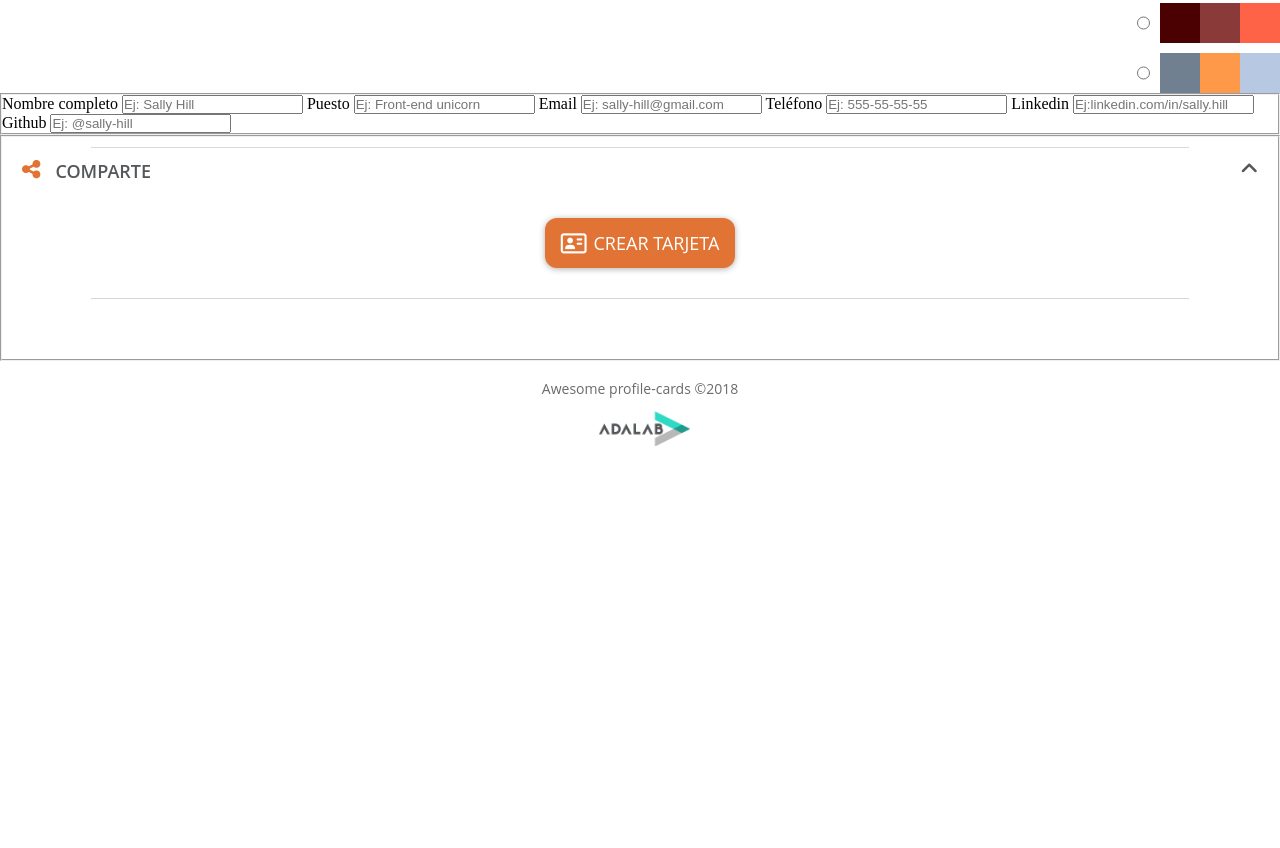
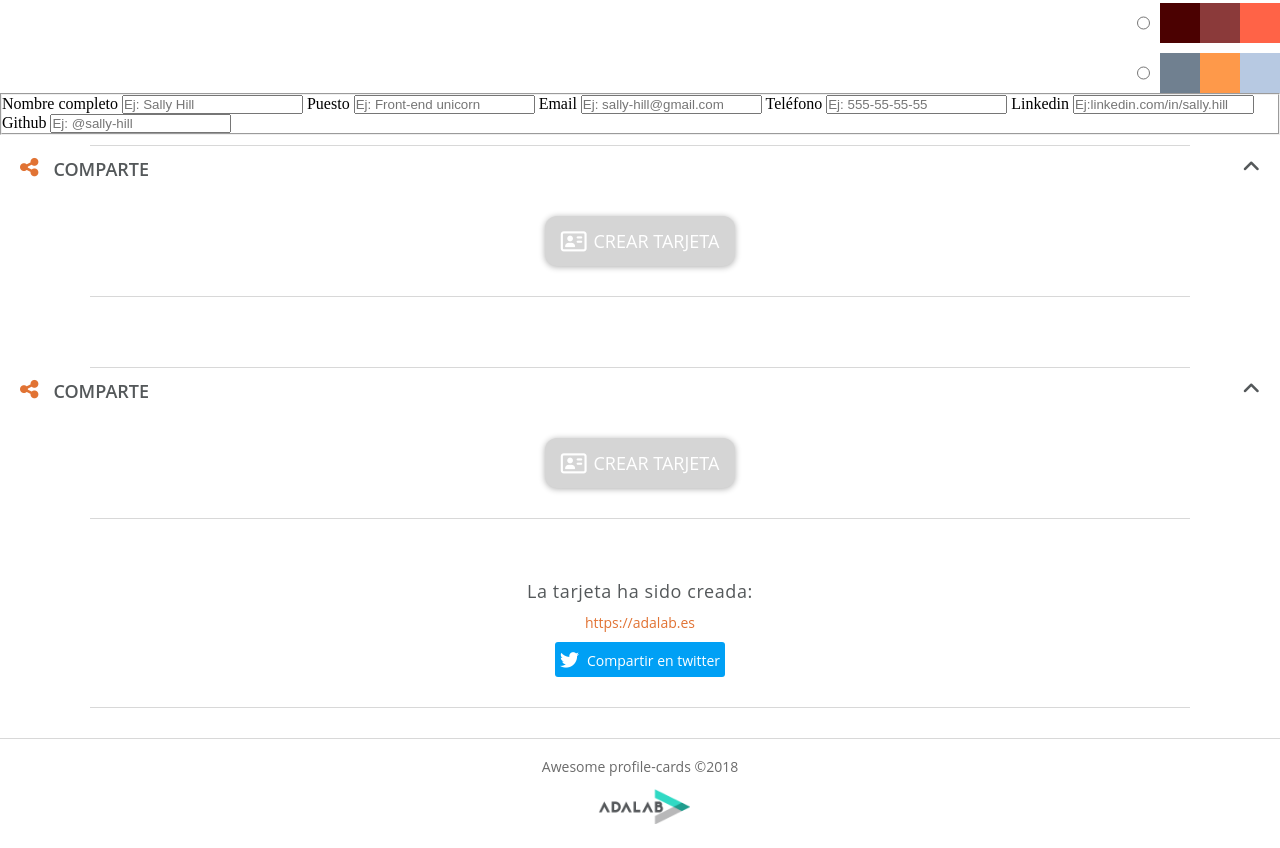
Before and after one commit to victoriagz/project-promo-w-module-2-team-3, a website built with Vite: page src/edit_cards.html in a window 1280 px wide. Shown: the part 657-1505 px from the top of the page. Before the commit the page ends 1127 px from the top, so only its background shows below. Built offline with nearby package versions, Linux system fonts and the light colour scheme.

Commit message:
share section after

```diff
--- a/src/partials/section2.html
+++ b/src/partials/section2.html
@@ -1,5 +1,6 @@
 <form action="">
   <load src="/partials/design.html" />
   <load src="/partials/fillout.html" />
-  <load src="/partials/share.html" />
+  <load src="/partials/share_before.html" />
+  <load src="/partials/share_after.html" />
 </form>
--- /dev/null
+++ b/src/partials/share_after.html
@@ -0,0 +1,58 @@
+<!-- OLD FIELDSECT -->
+<fieldset class="share_section">
+    <!-- linea de arriba? -->
+    <div class="share_section__top_line"></div>
+
+    <!-- Top part -->
+    <div class="share_section__top_part">
+       <div class="share_section__top_part--group">
+            <!-- icono comparte -->
+            <div class="share_icon">
+                <i class="fa-solid fa-share-nodes"></i>
+            </div>
+
+            <!-- comparte message -->
+            <p class="share_message">COMPARTE</p>
+        </div>
+
+        <!-- icono flecha arriba -->
+        <div class="share_section__top_part--angle_up_icon">
+            <i class="fa-solid fa-angle-up"></i>
+        </div>
+    </div>
+
+    <!-- Crear tarjeta -->
+    <div class="share_section__create_card">
+        <button type="submit">
+            <i class="fa-regular fa-address-card"></i>
+            <p>CREAR TARJETA</p>
+        </button>
+    </div>
+
+    <!-- Línea abajo -->
+    <div class="share_section__bottom_line"></div>
+</fieldset>
+
+
+<!-- NEW FIELDSET-->
+<fieldset class="share_section_after">
+    <!-- Message -->
+    <p class="message_after">La tarjeta ha sido creada:</p>
+
+    <!-- Card link -->
+    <a href="https://adalab.es" class="card_link" target="_blank">https://adalab.es</a>
+
+    <!-- Compartir en twitter -->
+    <div class="twitter_button">
+        <i class="fa-brands fa-twitter"></i>
+
+        <a href="https://twitter.com" target="_blank" class="twitter_text">Compartir en twitter</a>
+    </div>
+
+    <!-- Línea abajo -->
+    <div class="bottom_line2"></div>
+
+    <!-- Línea final -->
+    <div class="footer_line"></div>
+</fieldset>
+<!-- FIN DE NEW -->
--- a/src/scss/core/_variables.scss
+++ b/src/scss/core/_variables.scss
@@ -23,6 +23,8 @@ $color-secondary-light: #a2deaf;
 $color-secondary-dark-grey: #54585a;
 $color-secondary-grey: #dde9ed;
 $color-secondary-light-grey: #d8d8d8;
+$color-secondary-extra-light-grey: #d5d5d5;
+$color-secondary-bright-blue: #00a0f5;
 
 // palette colors
 $color-dried-blood: #4B0101;
--- a/src/scss/layout/_share.scss
+++ b/src/scss/layout/_share_after.scss
@@ -2,6 +2,7 @@
     //width: 100%;
     min-width: 320px;
     padding-bottom: 60px;
+    border: none;
 
     &__top_line {
         border-bottom: 1px solid $color-secondary-light-grey;
@@ -49,7 +50,7 @@
         & button {
             border: none;
             color: $color-white;
-            background-color: $color-primary-dark;
+            background-color: $color-secondary-extra-light-grey;
             padding: 13px 16px 13px 16px;
             border-radius: 12px;
             box-shadow: 0 1px 6px 0 rgba(0, 0, 0, 0.32);
@@ -80,6 +81,66 @@
         // position: absolute;
         //transform: translateY(100px);
     }
+}
 
 
+//NEW FIELDSET
+.share_section_after {
+    //padding-top: 20px;
+    border: none;
+    text-align: center;
+    display: flex;
+    flex-direction: column;
+
+    .message_after {
+        font-family: $font-main;
+        font-size: 18px;
+        color: $color-secondary-dark-grey;
+        letter-spacing: 0.6px;
+        margin-bottom: 10px;
+    }
+
+    .card_link {
+        text-decoration: none;
+        font-family: $font-main;
+        font-size: 14px;
+        color: $color-primary-dark;
+        margin-bottom: 10px;
+     }
+
+    .twitter_button {
+        background-color: $color-secondary-bright-blue;
+        border-radius: 3px;
+        padding: 9px 0px 7px 0px;
+        display: flex;
+        justify-content: center;
+        gap: 8px;
+        color: $color-white;
+        width: 170px;
+        align-self: center;
+
+        .twitter_text {
+            text-decoration: none;
+            color: $color-white;
+            font-family: $font-main;
+            font-size: 14px;
+
+        }
+    }
+
+    .bottom_line2 {
+        border-bottom: 1px solid $color-secondary-light-grey;
+        width: 86%;
+        // margin-top: 30px;
+        // margin-left: 7%;
+        // margin-right: 7%;
+        margin: 30px 7% 0 7%;
+        // position: absolute;
+        //transform: translateY(100px);
+    }
+
+    .footer_line {
+        border-bottom: 1px solid $color-secondary-light-grey;
+        padding-top: 30px;
+    }
 }
--- /dev/null
+++ b/src/scss/layout/_share_before.scss
@@ -0,0 +1,86 @@
+.share_section {
+    //width: 100%;
+    min-width: 320px;
+    padding-bottom: 60px;
+    border: none;
+
+    &__top_line {
+        border-bottom: 1px solid $color-secondary-light-grey;
+        padding-bottom: 10px;
+        margin-left: 7%;
+        width: 86%;
+    }
+
+    &__top_part {
+        display: flex;
+        justify-content: space-between;
+        padding: 10px 0 35px 0;
+
+        &--group {
+            display: flex;
+            justify-content: end;
+            align-items: center;
+            padding-left: 20px;
+            gap: 15px;
+
+            & .share_icon {
+                color: $color-primary-dark;
+                font-size: 21px;
+            }
+
+            & .share_message {
+                font-family: $font-main;
+                font-weight: 600;
+                font-size: 18px;
+                color: $color-secondary-dark-grey;
+            }
+        }
+
+        &--angle_up_icon {
+            padding-right: 20px;
+            color: $color-secondary-dark-grey;
+            font-size: 20px;
+        }
+    }
+
+    &__create_card {
+        display: flex;
+        justify-content: center;
+
+        & button {
+            border: none;
+            color: $color-white;
+            background-color: $color-primary-dark;
+            padding: 13px 16px 13px 16px;
+            border-radius: 12px;
+            box-shadow: 0 1px 6px 0 rgba(0, 0, 0, 0.32);
+            display: flex;
+            align-items: center;
+            gap: 7px;
+
+            & i {
+                font-size: 23px;
+            }
+
+
+            & p {
+                font-family: $font-main;
+                font-size: 18px;
+                font-weight: 500;
+            }
+        }
+    }
+
+    &__bottom_line {
+        border-bottom: 1px solid $color-secondary-light-grey;
+        width: 86%;
+        // margin-top: 30px;
+        // margin-left: 7%;
+        // margin-right: 7%;
+        margin: 30px 7% 0 7%;
+        // position: absolute;
+        //transform: translateY(100px);
+    }
+
+
+}
--- a/src/scss/main.scss
+++ b/src/scss/main.scss
@@ -6,5 +6,6 @@
 @import 'layout/section1';
 @import 'layout/design';
 @import 'layout/fillout';
-@import 'layout/share';
+@import 'layout/share_before';
+@import 'layout/share_after';
 @import 'layout/footer';
```
Also changed, not shown: src/partials/share_before.html (renamed from src/partials/share.html).
